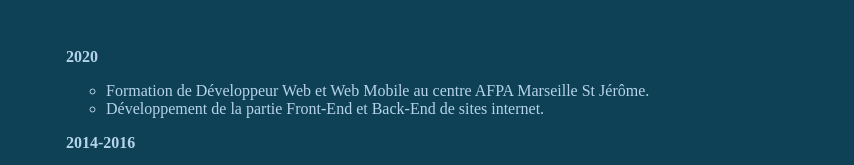
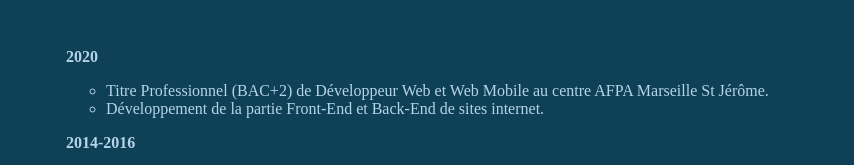
Before and after one commit to frizdt/CV, a plain HTML site: page index.html in a window 1280 px wide. Shown: the part 879-1044 px from the top of the page, without its empty margins (194-1048 px from the left). Drawn offline with Linux system fonts and the light colour scheme; a web font is replaced by a local one.

Commit message:
Update index.html

```diff
--- a/index.html
+++ b/index.html
@@ -71,7 +71,7 @@
 				<p>2020</p>
 				<ul>
 					<li>
-						Formation de Développeur Web et Web Mobile au centre AFPA Marseille
+						Titre Professionnel (BAC+2) de Développeur Web et Web Mobile au centre AFPA Marseille
 						St Jérôme.
 					</li>
 					<li>
```
